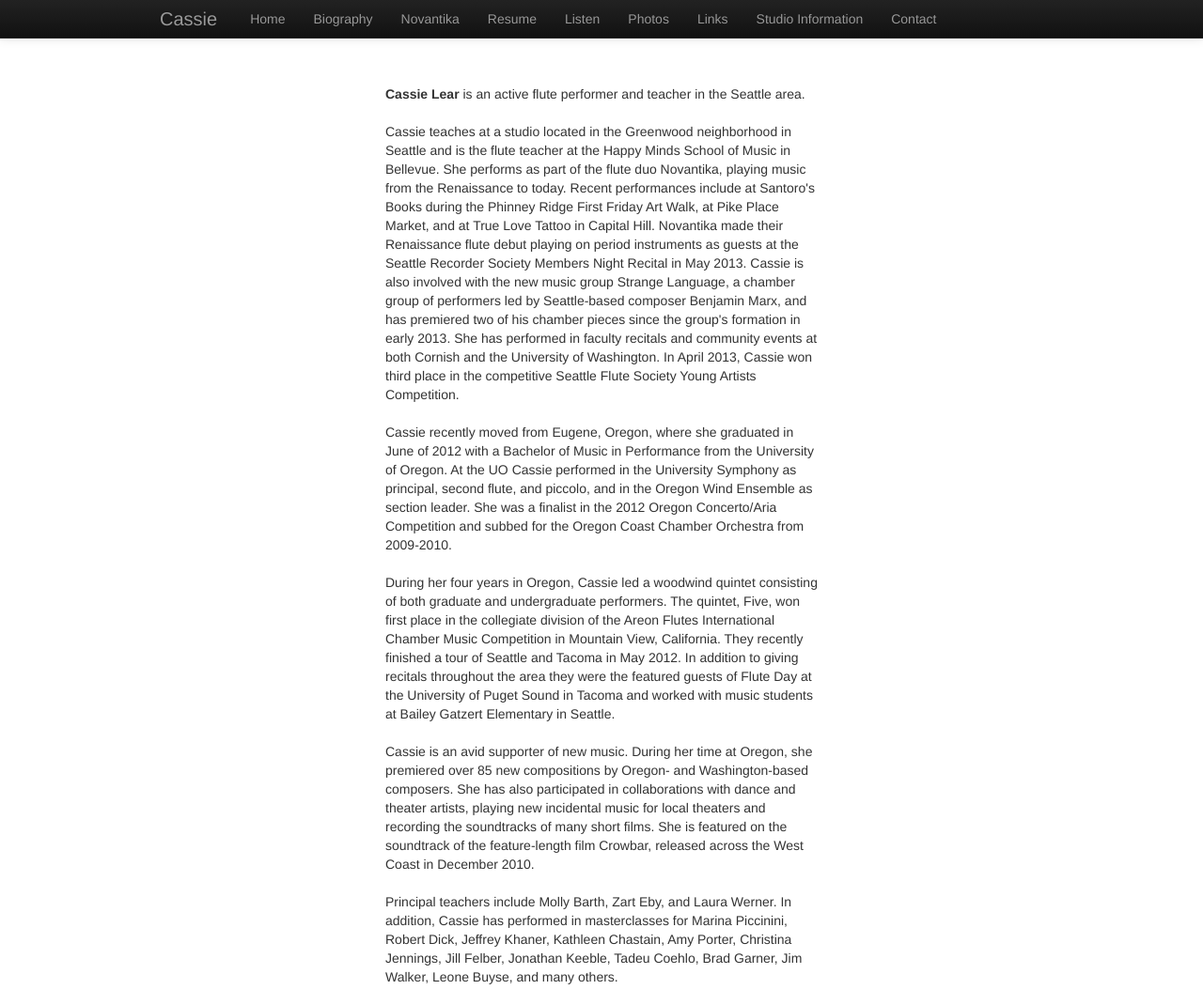
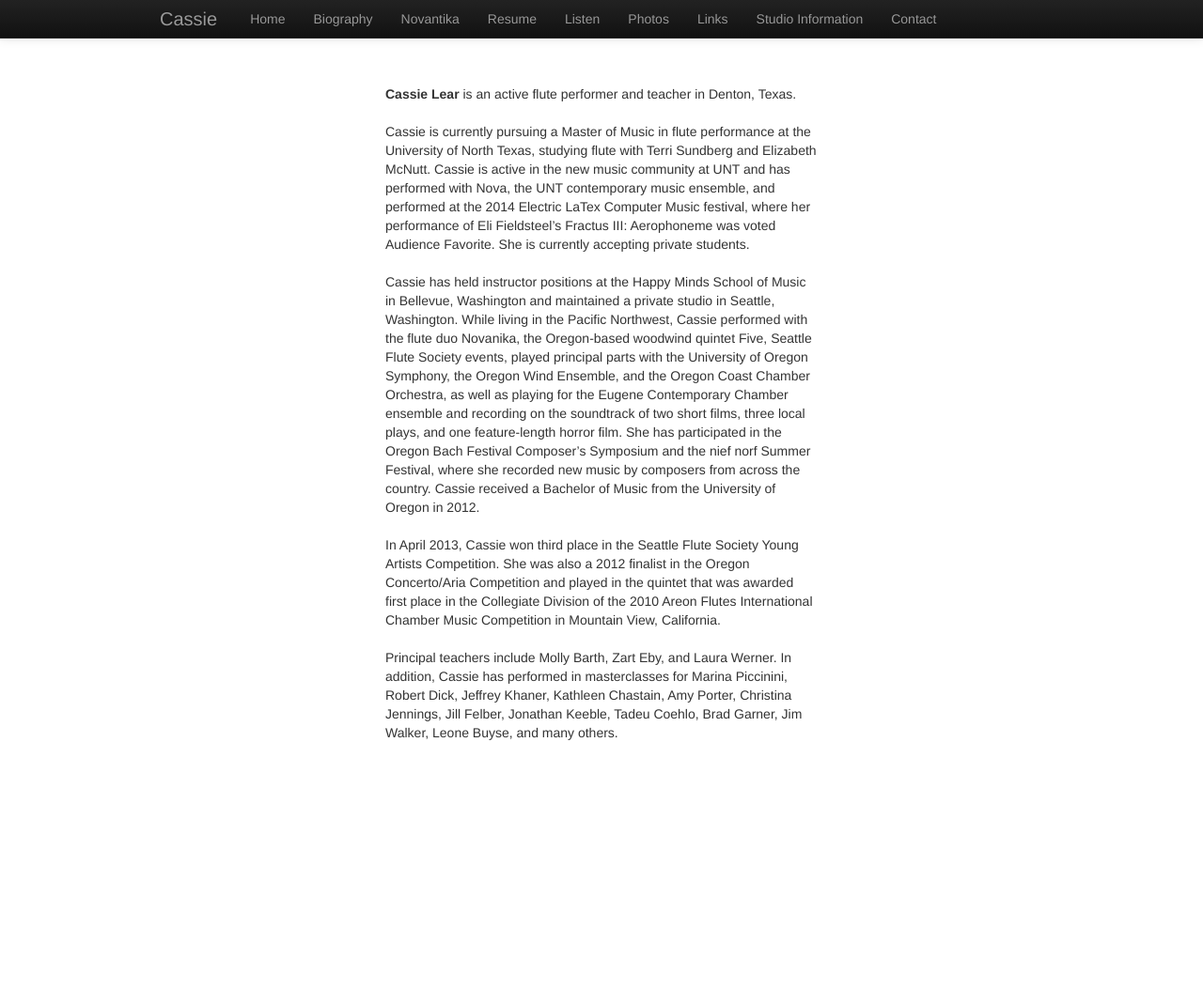
Before and after one commit to cassielearsite/cassielear.com, a Jekyll site: the page built from _posts/2013-12-25-bio.html, in a window 1280 px wide and 1070 px high. Shown: the whole window at 94% size. Built offline with Jekyll 4.4.1, drawn with Linux system fonts in a browser that asks for light colours.

Commit message:
updating bio and adding new embedded videos to listen page

```diff
--- a/_posts/2013-12-25-bio.html
+++ b/_posts/2013-12-25-bio.html
@@ -5,15 +5,13 @@ layout: main
 <div class="row">
   <div class="span3"></div>
   <div class="span6">
-    <strong>Cassie Lear</strong> is an active flute performer and teacher in the Seattle area.
+    <strong>Cassie Lear</strong> is an active flute performer and teacher in Denton, Texas.
     <br/><br/>
-    Cassie teaches at a studio located in the Greenwood neighborhood in Seattle and is the flute teacher at the Happy Minds School of Music in Bellevue. She performs as part of the flute duo Novantika, playing music from the Renaissance to today. Recent performances include at Santoro's Books during the Phinney Ridge First Friday Art Walk, at Pike Place Market, and at True Love Tattoo in Capital Hill. Novantika made their Renaissance flute debut playing on period instruments as guests at the Seattle Recorder Society Members Night Recital in May 2013. Cassie is also involved with the new music group Strange Language, a chamber group of performers led by Seattle-based composer Benjamin Marx, and has premiered two of his chamber pieces since the group's formation in early 2013. She has performed in faculty recitals and community events at both Cornish and the University of Washington. In April 2013, Cassie won third place in the competitive Seattle Flute Society Young Artists Competition.
+    Cassie is currently pursuing a Master of Music in flute performance at the University of North Texas, studying flute with Terri Sundberg and Elizabeth McNutt. Cassie is active in the new music community at UNT and has performed with Nova, the UNT contemporary music ensemble, and performed at the 2014 Electric LaTex Computer Music festival, where her performance of Eli Fieldsteel’s Fractus III: Aerophoneme was voted Audience Favorite. She is currently accepting private students.
     <br/><br/>
-    Cassie recently moved from Eugene, Oregon, where she graduated in June of 2012 with a Bachelor of Music in Performance from the University of Oregon. At the UO Cassie performed in the University Symphony as principal, second flute, and piccolo, and in the Oregon Wind Ensemble as section leader. She was a finalist in the 2012 Oregon Concerto/Aria Competition and subbed for the Oregon Coast Chamber Orchestra from 2009-2010.
+    Cassie has held instructor positions at the Happy Minds School of Music in Bellevue, Washington and maintained a private studio in Seattle, Washington. While living in the Pacific Northwest, Cassie performed with the flute duo Novanika, the Oregon-based woodwind quintet Five, Seattle Flute Society events, played principal parts with the University of Oregon Symphony, the Oregon Wind Ensemble, and the Oregon Coast Chamber Orchestra, as well as playing for the Eugene Contemporary Chamber ensemble and recording on the soundtrack of two short films, three local plays, and one feature-length horror film. She has participated in the Oregon Bach Festival Composer’s Symposium and the nief norf Summer Festival, where she recorded new music by composers from across the country. Cassie received a Bachelor of Music from the University of Oregon in 2012.
     <br/><br/>
-    During her four years in Oregon, Cassie led a woodwind quintet consisting of both graduate and undergraduate performers. The quintet, Five, won first place in the collegiate division of the Areon Flutes International Chamber Music Competition in Mountain View, California. They recently finished a tour of Seattle and Tacoma in May 2012. In addition to giving recitals throughout the area they were the featured guests of Flute Day at the University of Puget Sound in Tacoma and worked with music students at Bailey Gatzert Elementary in Seattle.
-    <br/><br/>
-    Cassie is an avid supporter of new music. During her time at Oregon, she premiered over 85 new compositions by Oregon- and Washington-based composers. She has also participated in collaborations with dance and theater artists, playing new incidental music for local theaters and recording the soundtracks of many short films. She is featured on the soundtrack of the feature-length film Crowbar, released across the West Coast in December 2010.
+    In April 2013, Cassie won third place in the Seattle Flute Society Young Artists Competition. She was also a 2012 finalist in the Oregon Concerto/Aria Competition and played in the quintet that was awarded first place in the Collegiate Division of the 2010 Areon Flutes International Chamber Music Competition in Mountain View, California.
     <br/><br/>
     Principal teachers include Molly Barth, Zart Eby, and Laura Werner. In addition, Cassie has performed in masterclasses for Marina Piccinini, Robert Dick, Jeffrey Khaner, Kathleen Chastain, Amy Porter, Christina Jennings, Jill Felber, Jonathan Keeble, Tadeu Coehlo, Brad Garner, Jim Walker, Leone Buyse, and many others.
     <br/><br/>
```
Also changed, not shown: _posts/2013-12-25-listen.html (+8 -0 lines).
